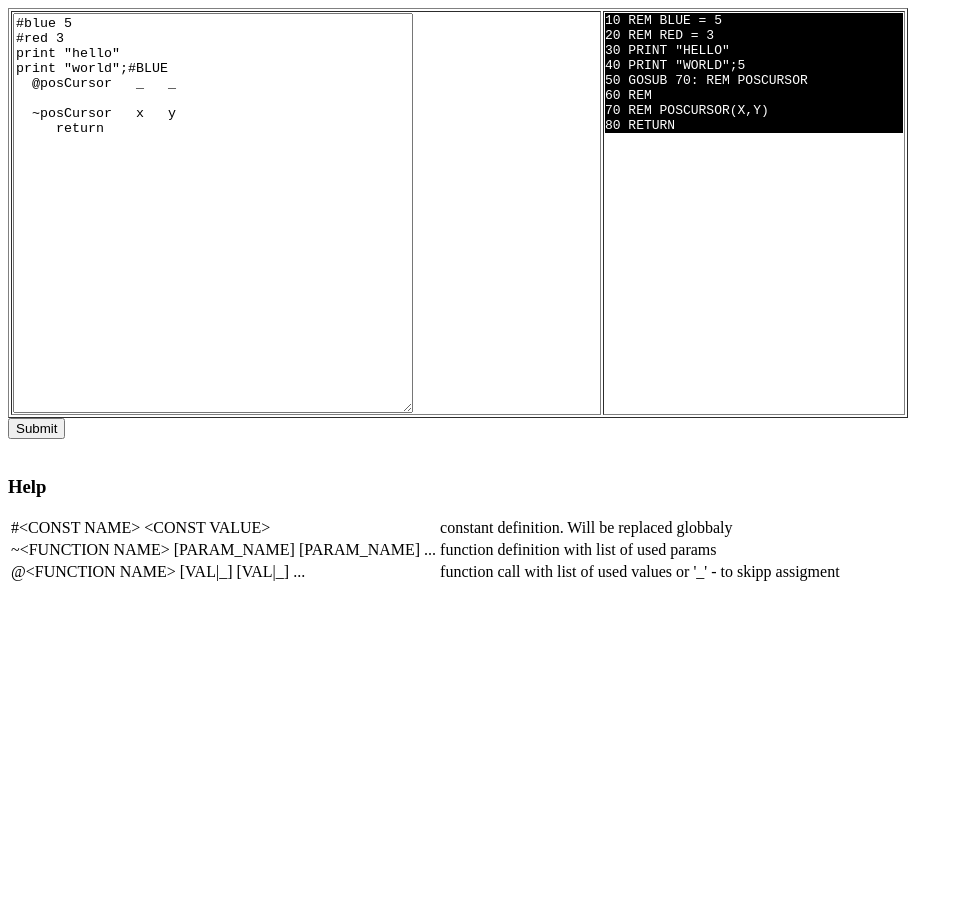
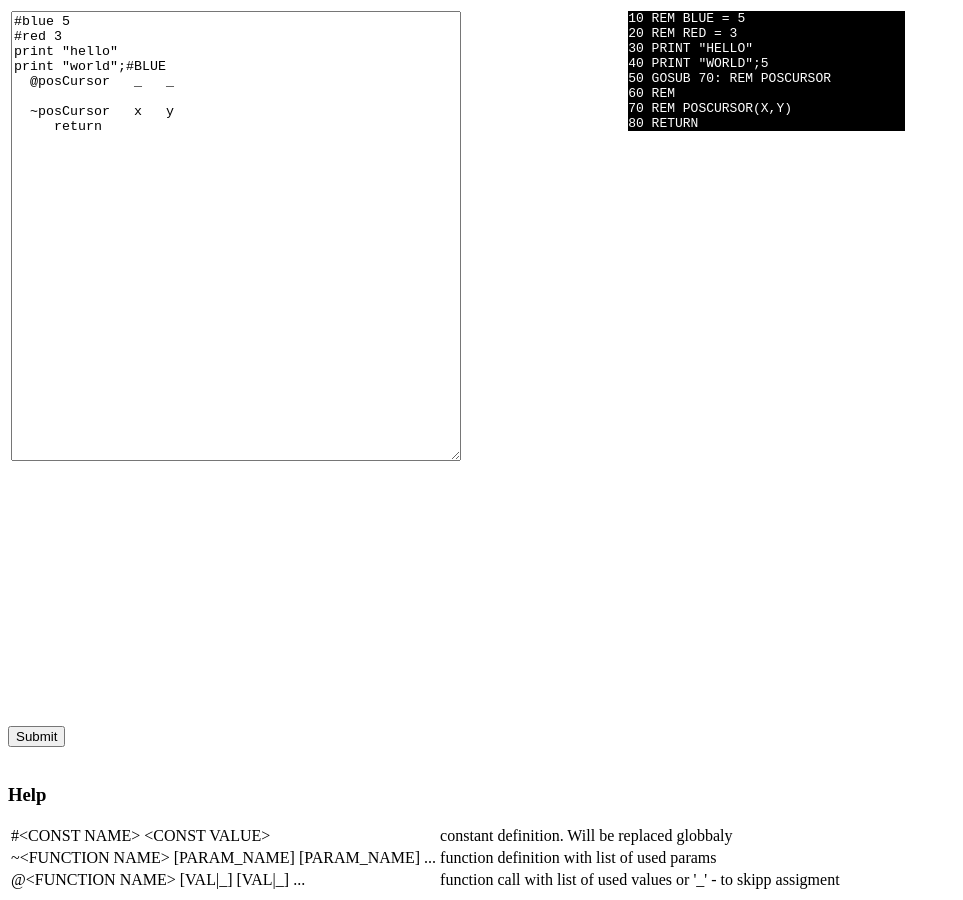
Before and after one commit to Oleg-Imanilov/crud-nedb, a website: page js2bas.html in a window 1280 px wide. Both pictures are taken after a click on the button "Submit". Shown: the whole page, without its empty margins (0-963 px from the left). Before the commit the page ends 800 px from the top, so only its background shows below. Drawn offline with Linux system fonts and the light colour scheme.

Commit message:
Update js2bas.html

```diff
--- a/js2bas.html
+++ b/js2bas.html
@@ -32,15 +32,20 @@
 
 		outLines.forEach((l) => {
 			if(l[1].func) {
+				if(!funcs[l[1].func]) {
+					l[1] = `ERROR! NO FUNCTION "${l[1].func}"`
+				} else {
 					const {addr, params} = funcs[l[1].func];
 					let s = '';
 					params.forEach((p,j) => {
-				    if(l[1].params[j]!=='_'){
-						s += `${p} = ${l[1].params[j]}:`
+						let pp = l[1].params[j];
+						if(pp !== undefined && pp !== '_') {
+							s += `${p} = ${pp}:`
 						}
 					});
 					s += `GOSUB ${addr}: REM ${l[1].func}`;
 					l[1] = s;
+				}
 			}
 			constKeys.forEach((k) => {
 				 const r = new RegExp(k,'g');
@@ -70,9 +75,9 @@
 	}
 </script>
 </head>
-<table width='900' border='1'>
+<table style="width:900px;height:700px">
 <tr>
-<td><textarea style='width:400px;height:400px' id='inp'>#blue 5
+<td valign="top"><textarea oninput='onInpChange()' style='width:450px;height:450px;overflow' id='inp'>#blue 5
 #red 3
 print "hello"
 print "world";#BLUE
@@ -80,10 +85,10 @@ print "world";#BLUE
 
   ~posCursor   x   y
      return</textarea></td>
-<td valign="top"><pre style="color:white;background:black;" id='out' onclick="selectText('out')"></pre></td>
+<td valign="top"><pre  style="color:white;background:black;"  id='out' onclick="selectText('out')"></pre></td>
 </tr>
 </table>
-<button onclick='onInpChange()'>Submit</button>
+<br/><button onclick='onInpChange()'>Submit</button>
 <br/><br/>
 <h3>Help</h3>
 <div id='help'>
```
Lines whose indentation alone changed are shown as unchanged.
